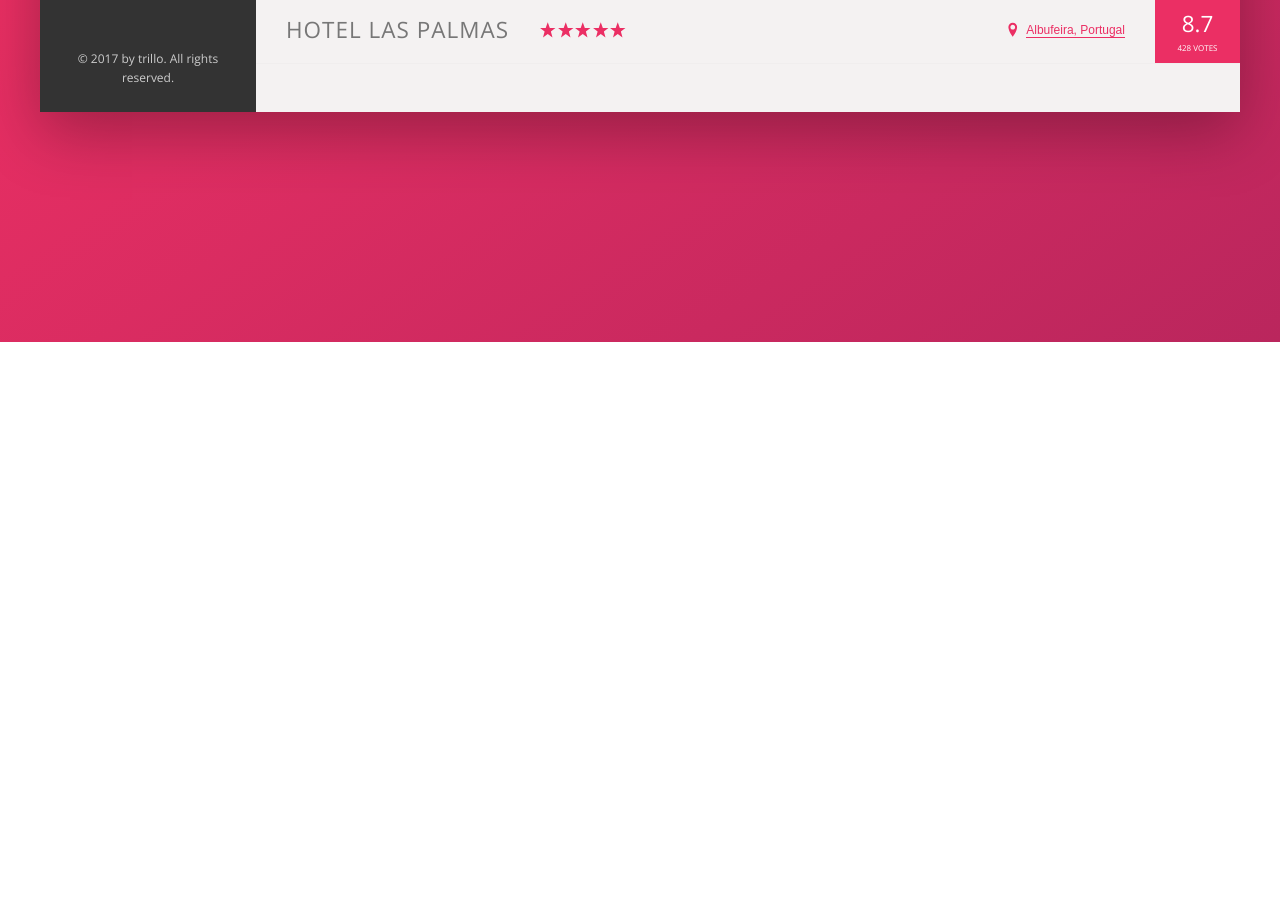
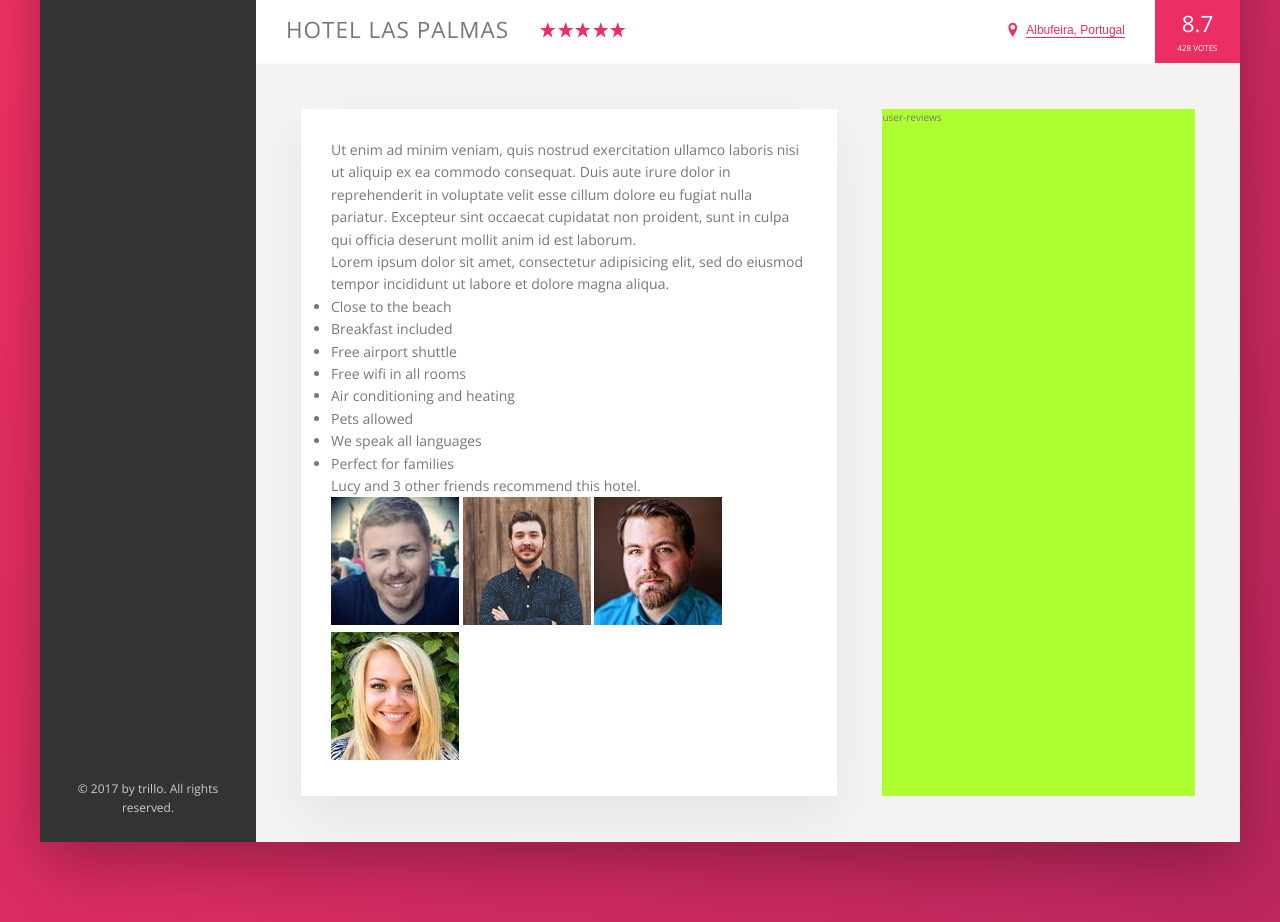
Before and after one commit to mkilicarslan/trillo, a website: page index.html in a window 1280 px wide. Shown: the part 538-1460 px from the top of the page. Before the commit the page ends 880 px from the top, so only its background shows below. Drawn offline with nearby package versions, Linux system fonts and the light colour scheme.

Commit message:
Build the Description section pt1
- Add HTML content for Description
- Add new CSS variables: --line and --shadow-light
- Add layout CSS for Description

```diff
--- a/index.html
+++ b/index.html
@@ -136,6 +136,42 @@
               </div>
             </div>
 
+            <div class="detail">
+              <div class="description">
+                <p class="paragraph">
+                  Ut enim ad minim veniam, quis nostrud exercitation ullamco laboris nisi ut aliquip ex ea commodo consequat. Duis aute irure dolor in reprehenderit in voluptate velit esse cillum dolore eu fugiat nulla pariatur. Excepteur sint occaecat cupidatat non proident, sunt in culpa qui officia deserunt mollit anim id est laborum.
+                </p>
+                <p class="paragraph">
+                  Lorem ipsum dolor sit amet, consectetur adipisicing elit, sed do eiusmod tempor incididunt ut labore et dolore magna aliqua.
+                </p>
+                <ul class="list">
+                  <li class="list__item">Close to the beach</li>
+                  <li class="list__item">Breakfast included</li>
+                  <li class="list__item">Free airport shuttle</li>
+                  <li class="list__item">Free wifi in all rooms</li>
+                  <li class="list__item">Air conditioning and heating</li>
+                  <li class="list__item">Pets allowed</li>
+                  <li class="list__item">We speak all languages</li>
+                  <li class="list__item">Perfect for families</li>
+                </ul>
+                <div class="recommend">
+                  <p class="recommend__count">
+                    Lucy and 3 other friends recommend this hotel.
+                  </p>
+                  <div class="recommend__friends">
+                    <img src="img/user-3.jpg" alt="Friend 1" class="recommend__photo">
+                    <img src="img/user-4.jpg" alt="Friend 2" class="recommend__photo">
+                    <img src="img/user-5.jpg" alt="Friend 3" class="recommend__photo">
+                    <img src="img/user-6.jpg" alt="Friend 4" class="recommend__photo">
+                  </div>
+                </div>
+              </div>
+
+              <div class="user-reviews">
+                user-reviews
+              </div>
+            </div>
+
           </main>
         </div>
       </div>
--- a/sass/_base.scss
+++ b/sass/_base.scss
@@ -31,6 +31,8 @@ Grey dark 3: #999
   --color-grey-dark-3: #999;
 
   --shadow-dark: 0 2rem 6rem rgba(0,0,0, .3);
+  --shadow-light: 0 2rem 5rem rgba(0,0,0, .06);
+  --line: 1px solid var(--color-grey-light-1);
 }
 
 * {
--- a/sass/_components.scss
+++ b/sass/_components.scss
@@ -201,7 +201,7 @@
 .overview {
   display: flex;
   align-items: center;
-  border-bottom: 1px solid var(--color-grey-light-3);
+  border-bottom: var(--line);
 
   &__heading {
     font-size: 2.25rem;
--- a/sass/_layout.scss
+++ b/sass/_layout.scss
@@ -10,7 +10,7 @@
 .header {
   height: 7rem;
   background-color: #fff;
-  border-bottom: 1px solid var(--color-grey-light-2);
+  border-bottom: var(--line);
 
   display: flex;
   justify-content: space-between;
@@ -23,7 +23,6 @@
 
 .sidebar {
   background-color: var(--color-grey-dark-1);
-  height: 50rem;
   flex: 0 0 18%;
 
   display: flex;
@@ -32,5 +31,27 @@
 }
 
 .hotel-view {
+  background-color: #fff;
   flex: 1;
 }
+
+.detail {
+  display: flex;
+  padding: 4.5rem;
+  background-color: var(--color-grey-light-2);
+  border-bottom: var(--line);
+}
+
+.description {
+  font-size: 1.4rem;
+  background-color: #fff;
+  flex: 0 0 60%;
+  padding: 3rem;
+  margin-right: 4.5rem;
+  box-shadow: var(--shadow-light);
+}
+
+.user-reviews {
+  background-color: greenyellow;
+  flex: 1;
+}
```
Also changed, not shown: css/style.css.
